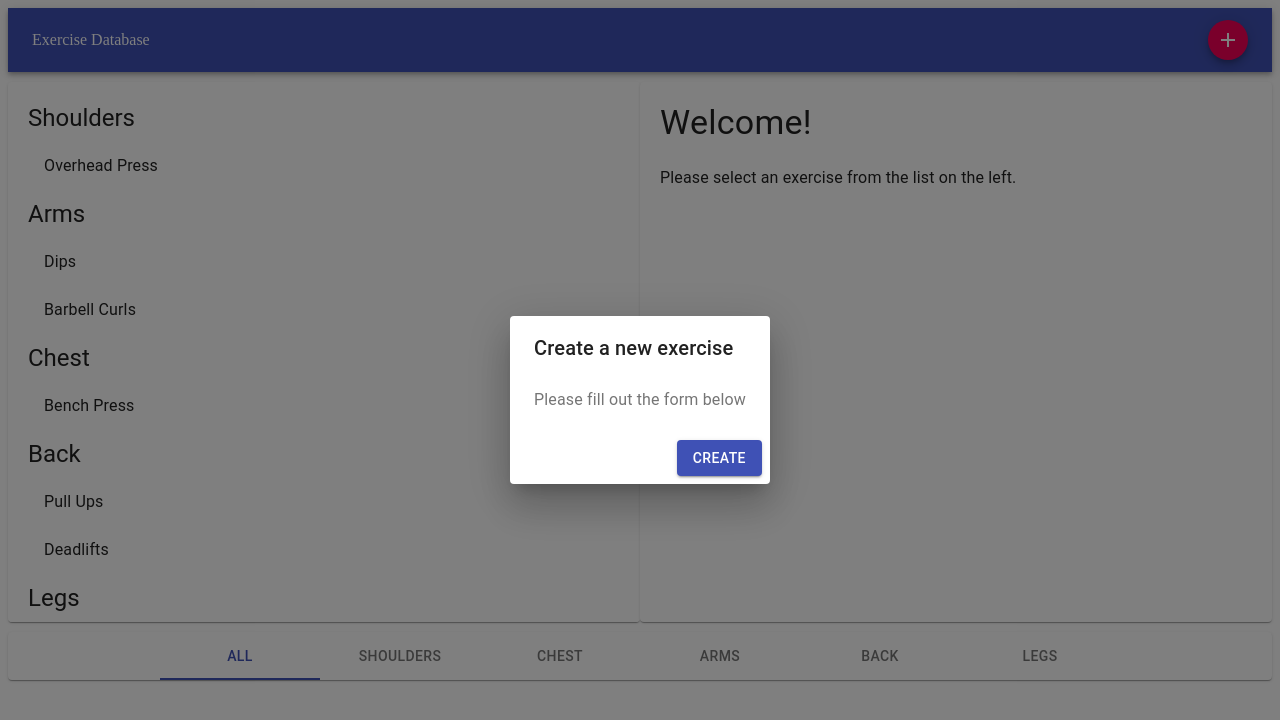
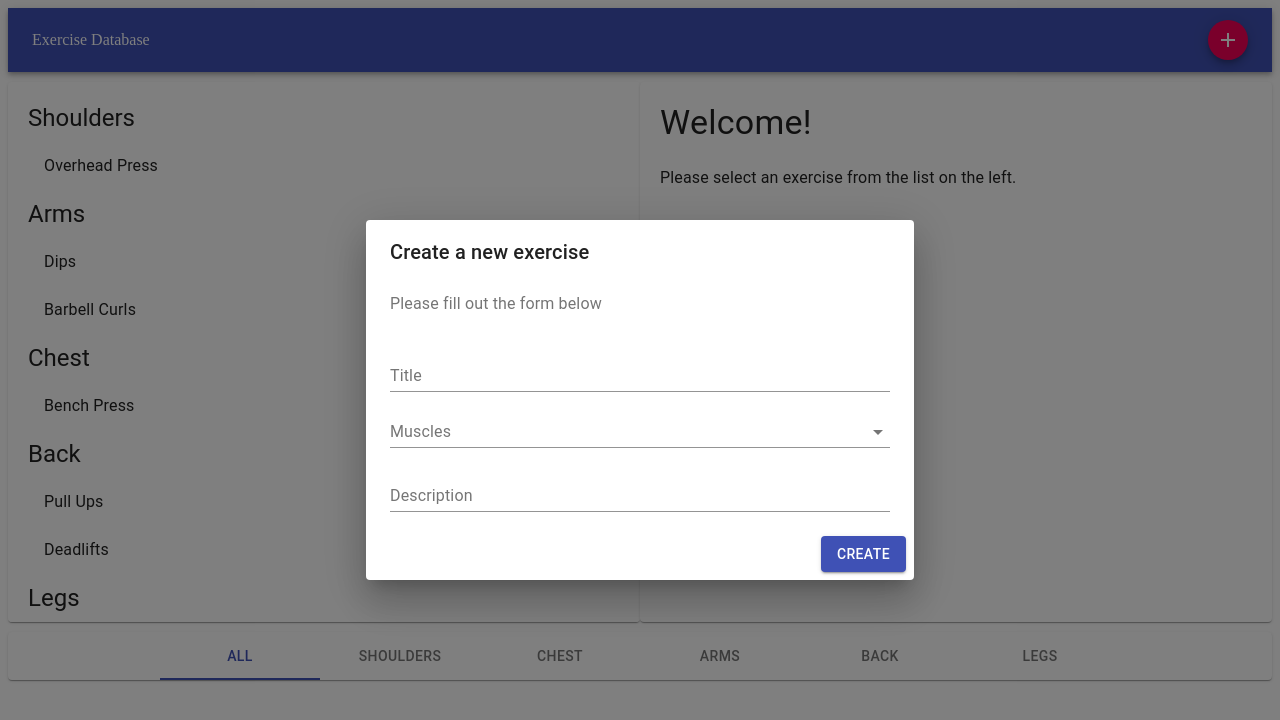
Before and after one commit to MasterNeuromancer/ExerciseApp, a React (Create React App) app: page / in a window 1280 px wide. Both pictures are taken after a click on the button 1228 px from the left and 40 px from the top of the page. Shown: the top 720 px of the page. Built offline with nearby package versions, Linux system fonts and the light colour scheme.

Commit message:
fixing form and styling

```diff
--- a/src/Components/App.js
+++ b/src/Components/App.js
@@ -20,13 +20,19 @@ export default class extends Component {
 		);
 	}
 
-	handleCategorySelected = (category) => {
+	handleCategorySelect = (category) => {
 		this.setState({ category });
 	};
 
-	handleExerciseSelected = (id) => {
+	handleExerciseSelect = (id) => {
 		this.setState(({ exercises }) => ({
 			exercise: exercises.find((ex) => ex.id === id)
+		}));
+	};
+
+	handleExerciseCreate = (exercise) => {
+		this.setState(({ exercises }) => ({
+			exercise: [ ...exercises, exercise ]
 		}));
 	};
 
@@ -35,14 +41,14 @@ export default class extends Component {
 			{ category, exercise } = this.state;
 		return (
 			<Fragment>
-				<Header />
+				<Header muscles={muscles} onExerciseCreate={this.handleExerciseCreate} />
 				<Exercises
 					exercise={exercise}
 					category={category}
 					exercises={exercises}
-					onSelect={this.handleExerciseSelected}
+					onSelect={this.handleExerciseSelect}
 				/>
-				<Footer category={category} muscles={muscles} onSelect={this.handleCategorySelected} />
+				<Footer category={category} muscles={muscles} onSelect={this.handleCategorySelect} />
 			</Fragment>
 		);
 	}
--- a/src/Components/Exercises/Dialogs/Create.js
+++ b/src/Components/Exercises/Dialogs/Create.js
@@ -1,11 +1,36 @@
 import React, { Fragment, Component } from 'react';
-import { Dialog, Button, DialogActions, DialogContent, DialogContentText, DialogTitle } from '@material-ui/core';
+import {
+	Dialog,
+	Button,
+	DialogActions,
+	DialogContent,
+	DialogContentText,
+	DialogTitle,
+	TextField,
+	FormControl,
+	MenuItem,
+	Select,
+	InputLabel,
+	withStyles
+} from '@material-ui/core';
 import Fab from '@material-ui/core/Fab';
 import AddIcon from '@material-ui/icons/Add';
 
-export default class extends Component {
+const styles = {
+	FormControl: {
+		width: 500
+	}
+};
+
+export default withStyles(styles)(
+	class extends Component {
 		state = {
-		open: false
+			open: false,
+			exercise: {
+				title: '',
+				description: '',
+				muscles: ''
+			}
 		};
 
 		handleToggle = () => {
@@ -14,8 +39,24 @@ export default class extends Component {
 			});
 		};
 
+		handleChange = (name) => ({ target: { value } }) => {
+			this.setState({
+				exercise: {
+					...this.state.exercise,
+					[name]: value
+				}
+			});
+		};
+
+		handleSubmit = () => {
+			const { exercise } = this.state;
+
+			this.props.onCreateExercise(exercise);
+		};
+
 		render() {
-		const { open } = this.state;
+			const { open, exercise: { title, description, muscles } } = this.state,
+				{ classes, muscles: categories } = this.props;
 
 			return (
 				<Fragment>
@@ -26,10 +67,35 @@ export default class extends Component {
 						<DialogTitle id="form-dialog-title">Create a new exercise</DialogTitle>
 						<DialogContent>
 							<DialogContentText>Please fill out the form below</DialogContentText>
-						<form />
+							<form>
+								<TextField
+									label="Title"
+									value={title}
+									onChange={this.handleChange('title')}
+									margin="normal"
+									className={classes.FormControl}
+								/>
+								<br />
+								<FormControl className={classes.FormControl}>
+									<InputLabel htmlFor="muscles">Muscles</InputLabel>
+									<Select value={muscles} onChange={this.handleChange('muscles')}>
+										{categories.map((category) => <MenuItem value={category}>{category}</MenuItem>)}
+									</Select>
+								</FormControl>
+								<br />
+								<TextField
+									multiline
+									rowsMax="4"
+									label="Description"
+									value={description}
+									onChange={this.handleChange('description')}
+									margin="normal"
+									className={classes.FormControl}
+								/>
+							</form>
 						</DialogContent>
 						<DialogActions>
-						<Button color="primary" variant="contained">
+							<Button color="primary" variant="contained" onClick={this.handleSubmit}>
 								Create
 							</Button>
 						</DialogActions>
@@ -38,3 +104,4 @@ export default class extends Component {
 			);
 		}
 	}
+);
--- a/src/Components/Layouts/Header.js
+++ b/src/Components/Layouts/Header.js
@@ -2,14 +2,14 @@ import React from 'react';
 import { AppBar, Toolbar, Typography } from '@material-ui/core';
 import CreateDialog from '../Exercises/Dialogs/Create';
 
-export default (props) => (
+export default ({ muscles }) => (
 	<AppBar position="static">
 		<Toolbar>
 			<Typography variant="headline" color="inherit" style={{ flex: 1 }}>
 				Exercise Database
 			</Typography>
 
-			<CreateDialog />
+			<CreateDialog muscles={muscles} />
 		</Toolbar>
 	</AppBar>
 );
```
Lines whose indentation alone changed are shown as unchanged.
